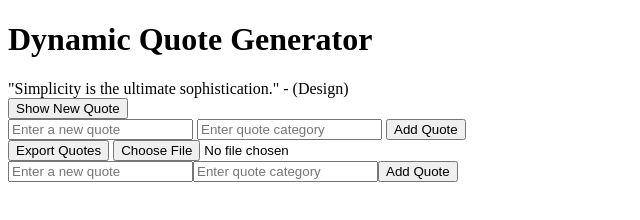
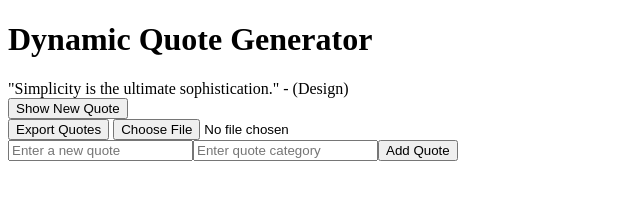
Before and after one commit to Sakawabillz/alx_fe_javascript, a plain HTML site: page index.html in a window 1280 px wide. Both pictures are taken after typing "Sample", "Sample" into the empty fields and a click on the button "Add Quote". Shown: the whole page, without its empty margins (0-640 px from the left). Drawn offline with Linux system fonts and the light colour scheme.

Commit message:
Implement localStorage, sessionStorage, exportToJsonFile, and importFromJsonFile with saveQuotes

```diff
--- a/index.html
+++ b/index.html
@@ -8,22 +8,14 @@
 <body>
   <h1>Dynamic Quote Generator</h1>
 
-  <!-- Display Random Quote -->
   <div id="quoteDisplay"></div>
   <button id="newQuote">Show New Quote</button>
 
-  <!-- Form to Add New Quote -->
+  <!-- Export and Import JSON Buttons -->
   <div>
-    <input id="newQuoteText" type="text" placeholder="Enter a new quote" />
-    <input id="newQuoteCategory" type="text" placeholder="Enter quote category" />
-    <button onclick="addQuote()">Add Quote</button>
+    <button onclick="exportToJsonFile()">Export Quotes</button>
+    <input type="file" id="importFile" accept=".json" onchange="importFromJsonFile(event)" />
   </div>
-
-  <!-- Export Button -->
-  <button onclick="exportToJsonFile()">Export Quotes</button>
-
-  <!-- Import JSON File -->
-  <input type="file" id="importFile" accept=".json" onchange="importFromJsonFile(event)" />
 
   <script src="script.js"></script>
 </body>
--- a/script.js
+++ b/script.js
@@ -1,13 +1,50 @@
 const quoteDisplay = document.getElementById("quoteDisplay");
 const showQuoteBtn = document.getElementById("newQuote");
 
-let quotes = [
+// ✅ Load quotes from localStorage or fallback to defaults
+let quotes = JSON.parse(localStorage.getItem("quotes")) || [
   { text: "The best way to predict the future is to create it.", category: "Motivation" },
   { text: "Simplicity is the ultimate sophistication.", category: "Design" },
   { text: "JavaScript is the duct tape of the Internet.", category: "Programming" }
 ];
 
-// ✅ This function name is required by the checker
+// ✅ Save quotes to localStorage (checker expects this named function)
+function saveQuotes() {
+  localStorage.setItem("quotes", JSON.stringify(quotes));
+}
+
+// ✅ Checker expects this name
+function showRandomQuote() {
+  const randomIndex = Math.floor(Math.random() * quotes.length);
+  const randomQuote = quotes[randomIndex];
+  quoteDisplay.innerHTML = `"${randomQuote.text}" - (${randomQuote.category})`;
+
+  sessionStorage.setItem("lastQuote", JSON.stringify(randomQuote));
+}
+
+// ✅ Checker expects this name
+function addQuote() {
+  const textInput = document.getElementById("newQuoteText");
+  const categoryInput = document.getElementById("newQuoteCategory");
+
+  const newText = textInput.value.trim();
+  const newCategory = categoryInput.value.trim();
+
+  if (!newText || !newCategory) {
+    alert("Please fill in both fields.");
+    return;
+  }
+
+  const newQuote = { text: newText, category: newCategory };
+  quotes.push(newQuote);
+  saveQuotes(); // ✅ Use the expected saveQuotes() function
+
+  textInput.value = "";
+  categoryInput.value = "";
+  alert("Quote added!");
+}
+
+// ✅ Dynamically creates form (from previous task)
 function createAddQuoteForm() {
   const formContainer = document.createElement("div");
 
@@ -32,39 +69,39 @@ function createAddQuoteForm() {
   document.body.appendChild(formContainer);
 }
 
-// ✅ Checker expects this name
-function showRandomQuote() {
-  const randomIndex = Math.floor(Math.random() * quotes.length);
-  const randomQuote = quotes[randomIndex];
-  quoteDisplay.innerHTML = `"${randomQuote.text}" - (${randomQuote.category})`;
+// ✅ JSON export logic
+function exportToJsonFile() {
+  const dataStr = JSON.stringify(quotes, null, 2);
+  const blob = new Blob([dataStr], { type: "application/json" });
+  const url = URL.createObjectURL(blob);
 
-  sessionStorage.setItem("lastQuote", JSON.stringify(randomQuote));
+  const a = document.createElement("a");
+  a.href = url;
+  a.download = "quotes.json";
+  a.click();
 }
 
-// ✅ Checker expects this
-function addQuote() {
-  const textInput = document.getElementById("newQuoteText");
-  const categoryInput = document.getElementById("newQuoteCategory");
-
-  const newText = textInput.value.trim();
-  const newCategory = categoryInput.value.trim();
-
-  if (!newText || !newCategory) {
-    alert("Please fill in both fields.");
-    return;
-  }
-
-  const newQuote = { text: newText, category: newCategory };
-  quotes.push(newQuote);
-
-  localStorage.setItem("quotes", JSON.stringify(quotes));
-
-  textInput.value = "";
-  categoryInput.value = "";
-  alert("Quote added!");
+// ✅ JSON import logic
+function importFromJsonFile(event) {
+  const fileReader = new FileReader();
+  fileReader.onload = function (event) {
+    try {
+      const importedQuotes = JSON.parse(event.target.result);
+      if (Array.isArray(importedQuotes)) {
+        quotes.push(...importedQuotes);
+        saveQuotes(); // ✅ Save after importing
+        alert("Quotes imported successfully!");
+      } else {
+        alert("Invalid file format.");
+      }
+    } catch (e) {
+      alert("Error parsing file.");
+    }
+  };
+  fileReader.readAsText(event.target.files[0]);
 }
 
-// ✅ Checker wants to see this
+// ✅ Attach event
 showQuoteBtn.addEventListener("click", showRandomQuote);
 
 window.onload = function () {
@@ -76,6 +113,5 @@ window.onload = function () {
     showRandomQuote();
   }
 
-  // ✅ Create the form dynamically
   createAddQuoteForm();
 };
```
